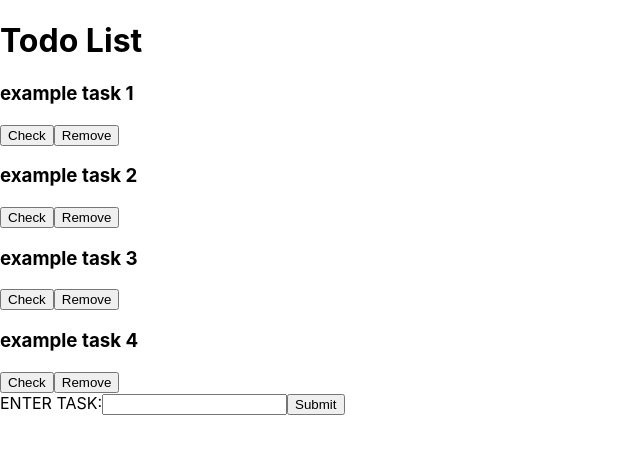
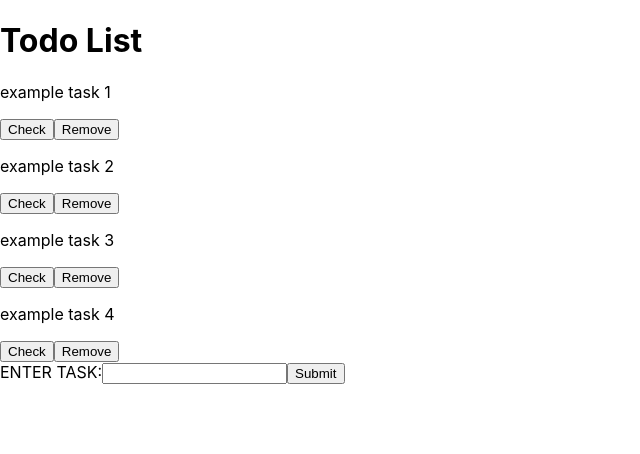
Before and after one commit to Indykatz/basicTodo, a React (Create React App) app: page / in a window 1280 px wide. Shown: the top 454 px of the page, without its empty margins (0-640 px from the left). Built offline with nearby package versions, Linux system fonts and the light colour scheme.

Commit message:
WORKING! Ta Da

```diff
--- a/src/App.js
+++ b/src/App.js
@@ -1,71 +1,63 @@
 import "./App.css";
 import { useState } from "react";
-
-import TodoList from "./components/TodoList";
 import AddItem from "./components/AddItem";
-
-const App = () => {
-  const [bool, setBool] = useState(true);
-  // list useState generates a placeholder list
-  const [item, setItems] = useState([
-    { item: "example task 1", checked: bool },
-    { item: "example task 2", checked: bool },
-    { item: "example task 3", checked: bool },
-    { item: "example task 4", checked: bool },
+import ToDoList from "./components/TodoList";
+// App
+function App() {
+  const [item, setItem] = useState([
+    { item: "example task 1", checked: false },
+    { item: "example task 2", checked: false },
+    { item: "example task 3", checked: false },
+    { item: "example task 4", checked: false },
   ]);
-
-  // handleBool for checking
-  const handleBool = (index) => {
+  const handleCheck = (index) => {
     let storeItems = [...item];
-    let indexedItem = storeItems[index];
-    console.log(indexedItem.checked);
-    setBool((indexedItem.checked = !bool));
-    ifChecked(indexedItem.checked);
+    const indexOfItem = storeItems[index];
+    const currentCheck = indexOfItem.checked;
+    const newCheck = !currentCheck;
+    indexOfItem.checked = newCheck;
+    setItem(storeItems);
   };
 
-  const ifChecked = (i) => {
-    if ((i = bool)) {
-      console.log("its true");
-    } else {
-      console.log("its false");
-    }
-  };
-
-  // Handle click for removing
+  // Handle click for removing (original at bottom)
   const handleClick = (index) => {
     let storeItems = [...item];
     storeItems.splice(index, 1);
-    setItems(storeItems);
+    setItem(storeItems);
   };
 
   // add item handle submit
   const [itemInput, setItemInput] = useState("");
   const handleSubmit = (e) => {
     e.preventDefault();
-    setItems([...item, { item: itemInput }]);
+    setItem([...item, { item: itemInput }]);
     setItemInput("");
   };
+  // return
   return (
     <div>
       <h1>Todo List</h1>
 
       {item.map((item, index) => {
         return (
-          <TodoList
+          <ToDoList
             item={item.item}
+            bool={item.checked}
             key={index}
             handleClick={() => handleClick(index)}
-            handleBool={() => handleBool(index)}
+            handleCheck={() => handleCheck(index)}
           />
         );
       })}
-      <AddItem
-        handleSubmit={handleSubmit}
-        itemInput={itemInput}
-        setItemInput={setItemInput}
-      />
+      <div>
+        <AddItem
+          handleSubmit={handleSubmit}
+          itemInput={itemInput}
+          setItemInput={setItemInput}
+        />
+      </div>
     </div>
   );
-};
+}
 
 export default App;
--- a/src/components/TodoList.js
+++ b/src/components/TodoList.js
@@ -1,24 +1,28 @@
-// import { useState } from "react";
-
-const ToDoList = ({ item, handleClick, bool, handleBool }) => {
+const ToDoList = ({ item, bool, handleClick, handleCheck }) => {
+  if ({ bool }) {
     return (
       <div>
-      <div
-        className="eachToDo"
+        <p
           style={{
             textDecoration: bool ? "line-through" : "",
           }}
         >
-        <h3>{item}</h3>
-        <button className="checkButton" onClick={handleBool}>
-          {bool ? "Uncheck" : "Check"}
+          {item}
+        </p>
+        <button
+          style={{
+            textDecoration: bool ? "line-through" : "",
+          }}
+          onClick={handleCheck}
+        >
+          Check
         </button>
         <button onClick={handleClick} className="removeButton">
           Remove
         </button>
       </div>
-    </div>
     );
+  }
 };
 
 export default ToDoList;
```
Also changed, not shown: src/components/AddItem.js (+0 -10 lines). Lines whose indentation alone changed are shown as unchanged.
